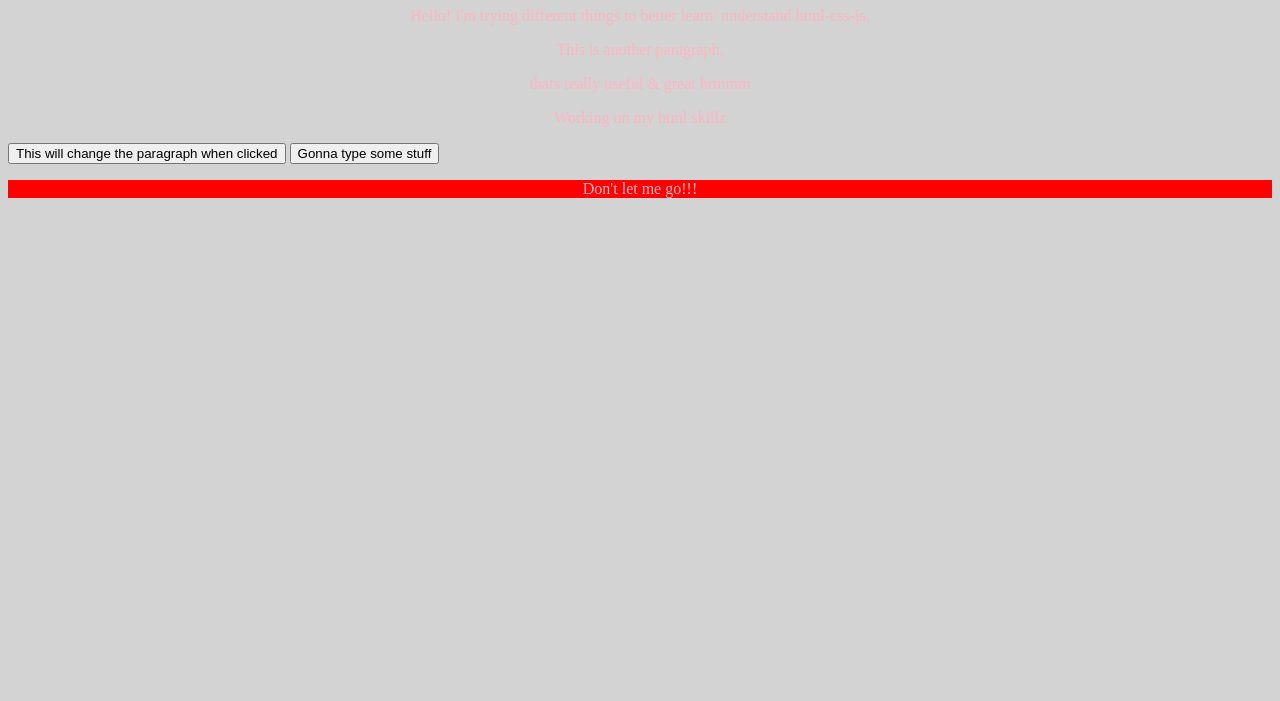
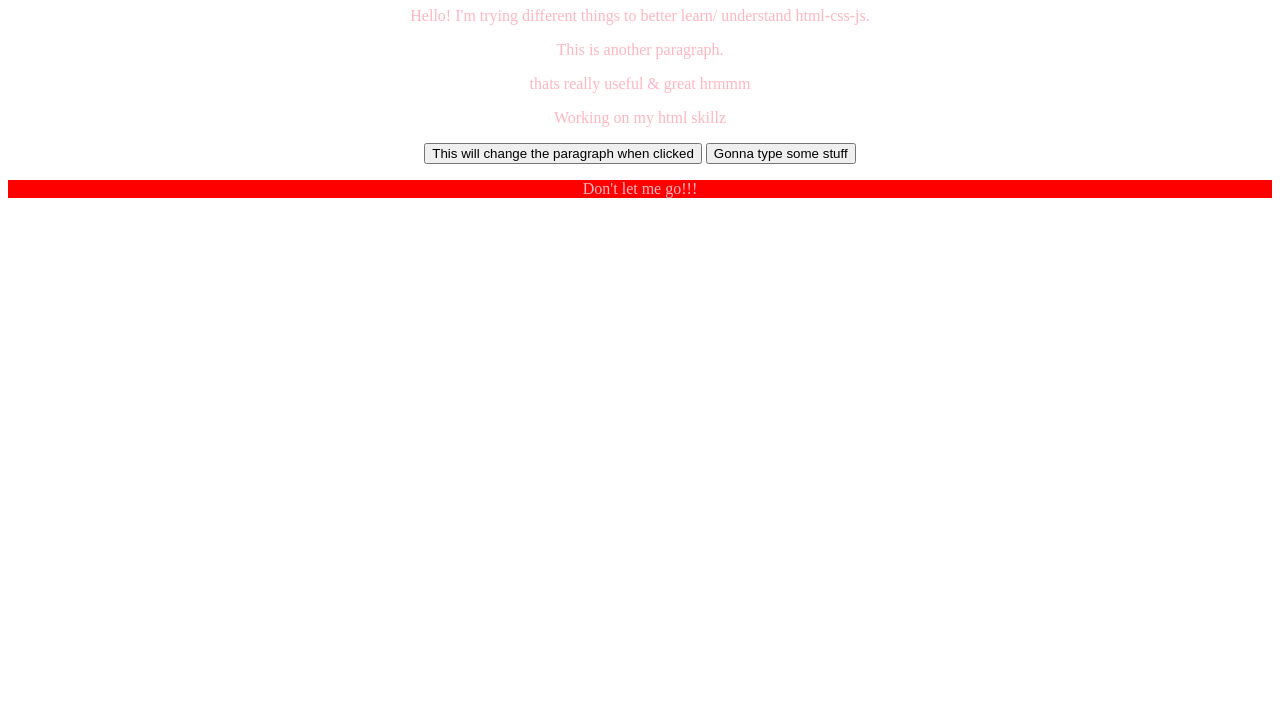
Before and after one commit to Ms-spasmodic/Ms-spasmodic.github.io, a plain HTML site: page index.html in a window 1280 px wide. Shown: the part 99-800 px from the top of the page. Drawn offline with Linux system fonts and the light colour scheme.

Commit message:
The background color is ugly and bad

```diff
--- a/Index.css
+++ b/Index.css
@@ -1,16 +1,17 @@
+*{
+    text-align: center;
+}
 h1{
-    text-align: center;
+
     color: purple;
 }
 
 p{
-    text-align: center;
+
     color:lightpink;
 
 }
-body{
-    background-color:lightgrey;
-}
+
 #demo{
     background-color: red;
 }
```
